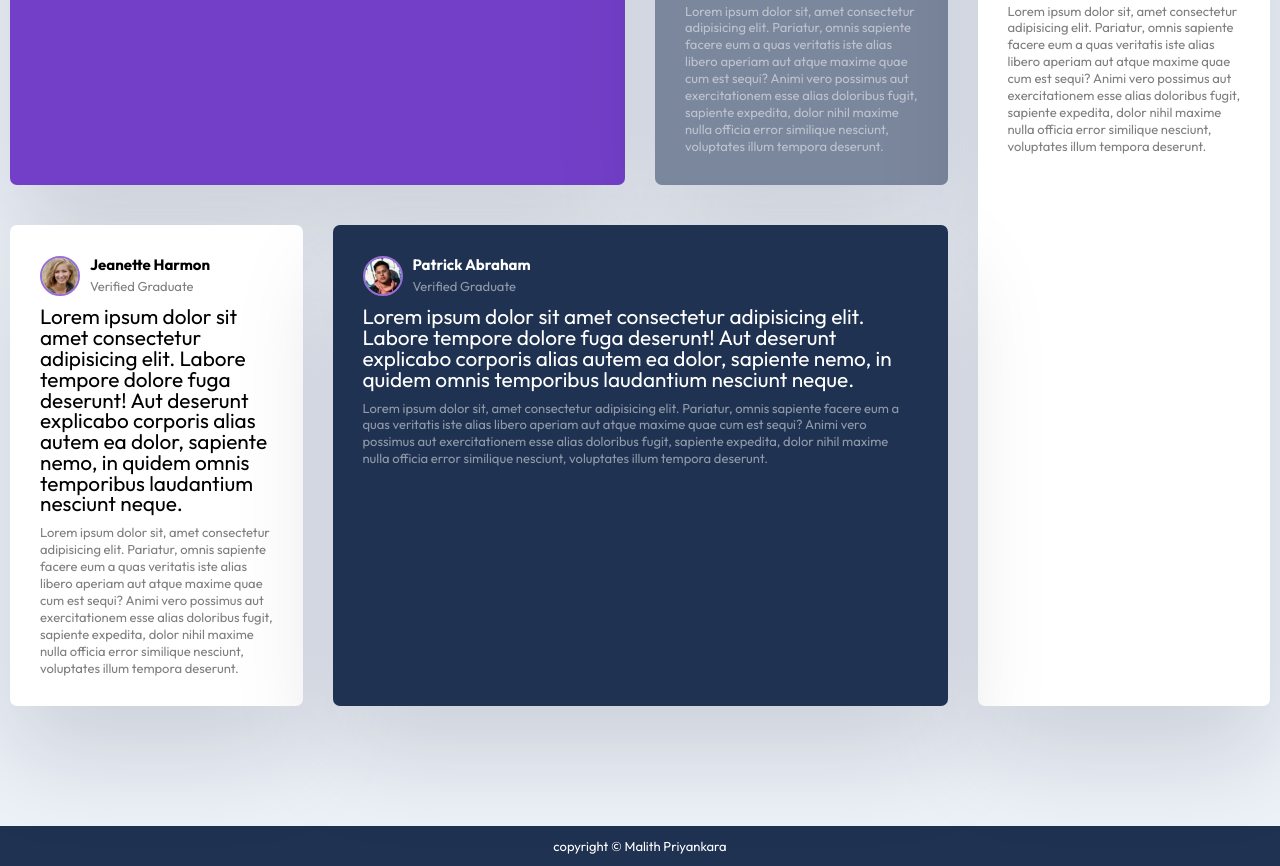
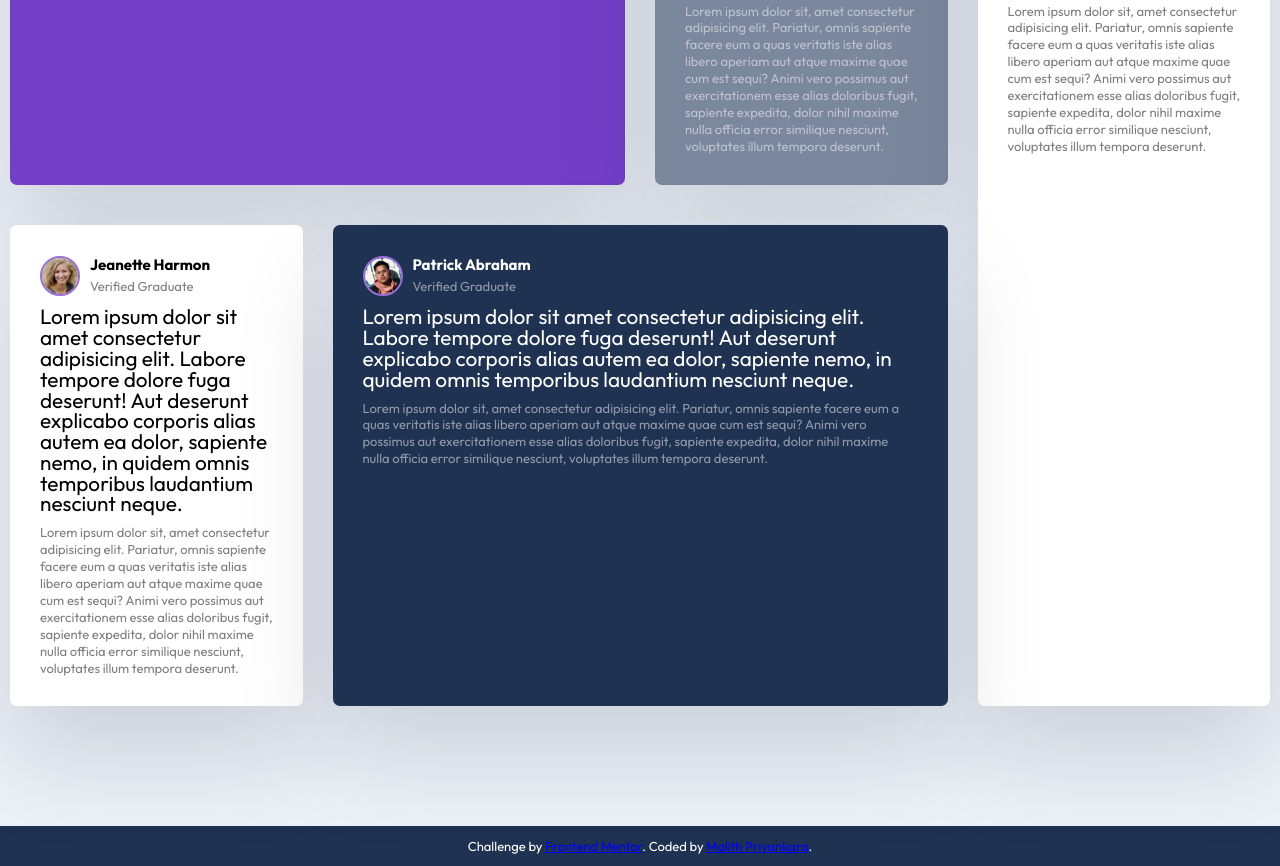
Before and after one commit to malith-dev/Testimonials-grid-section, a plain HTML site: page index.html in a window 1280 px wide. Shown: the part 407-1273 px from the top of the page. Drawn offline with Linux system fonts and the light colour scheme.

Commit message:
footer changed

```diff
--- a/index.html
+++ b/index.html
@@ -116,7 +116,8 @@
     </div>
 
     <footer>
-        <p>copyright &copy; Malith Priyankara</p>
+        Challenge by <a href="https://www.frontendmentor.io?ref=challenge" target="_blank">Frontend Mentor</a>.
+    Coded by <a href="#">Malith Priyankara</a>.
     </footer>
 </body>
 </html>
--- a/style.css
+++ b/style.css
@@ -106,6 +106,9 @@ footer{
     padding: 10px;
     margin-top: 50px;
 }
+footer a{
+    color: blue;
+}
 
 @media (max-width:768px){
     .testimonials{
```
